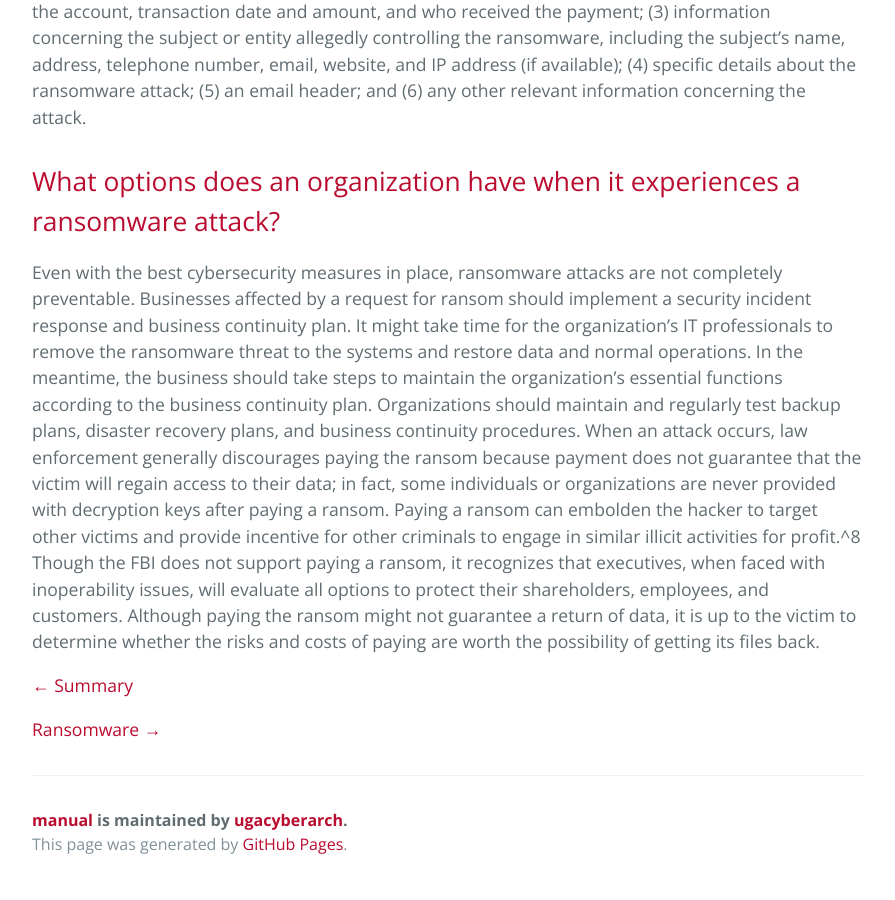
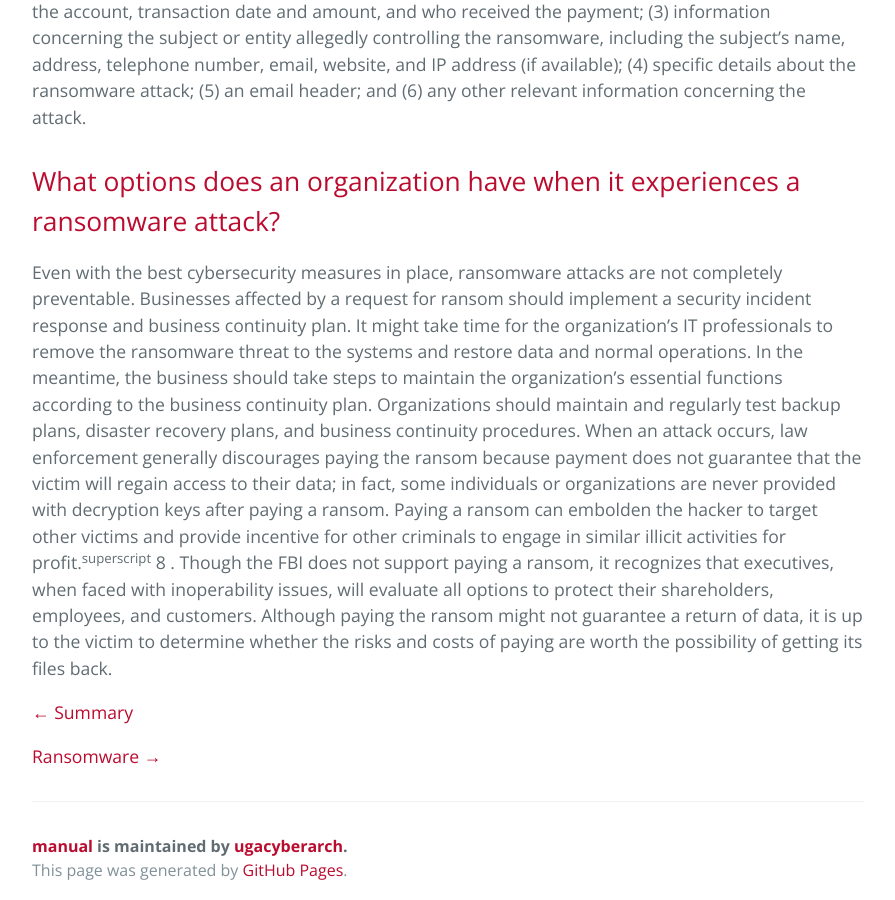
Before and after one commit to ugacyberarch/manual, a Jekyll site: the page built from ransomware.md, in a window 1280 px wide and 900 px high, scrolled down 994 px. Shown: the whole window, without its empty margins (192-1087 px from the left). Built offline with Jekyll 4.4.1, drawn with Linux system fonts in a browser that asks for light colours.

Commit message:
Update from Forestry.io Sammy Vo updated ransomware.md

```diff
--- a/ransomware.md
+++ b/ransomware.md
@@ -18,7 +18,7 @@ Victims of ransomware should report to the Cybersecurity and Infrastructure Secu
 
 ## What options does an organization have when it experiences a ransomware attack?
 
-Even with the best cybersecurity measures in place, ransomware attacks are not completely preventable. Businesses affected by a request for ransom should implement a security incident response and business continuity plan. It might take time for the organization’s IT professionals to remove the ransomware threat to the systems and restore data and normal operations. In the meantime, the business should take steps to maintain the organization’s essential functions according to the business continuity plan. Organizations should maintain and regularly test backup plans, disaster recovery plans, and business continuity procedures. When an attack occurs, law enforcement generally discourages paying the ransom because payment does not guarantee that the victim will regain access to their data; in fact, some individuals or organizations are never provided with decryption keys after paying a ransom. Paying a ransom can embolden the hacker to target other victims and provide incentive for other criminals to engage in similar illicit activities for profit.^8 Though the FBI does not support paying a ransom, it recognizes that executives, when faced with inoperability issues, will evaluate all options to protect their shareholders, employees, and customers. Although paying the ransom might not guarantee a return of data, it is up to the victim to determine whether the risks and costs of paying are worth the possibility of getting its files back.
+Even with the best cybersecurity measures in place, ransomware attacks are not completely preventable. Businesses affected by a request for ransom should implement a security incident response and business continuity plan. It might take time for the organization’s IT professionals to remove the ransomware threat to the systems and restore data and normal operations. In the meantime, the business should take steps to maintain the organization’s essential functions according to the business continuity plan. Organizations should maintain and regularly test backup plans, disaster recovery plans, and business continuity procedures. When an attack occurs, law enforcement generally discourages paying the ransom because payment does not guarantee that the victim will regain access to their data; in fact, some individuals or organizations are never provided with decryption keys after paying a ransom. Paying a ransom can embolden the hacker to target other victims and provide incentive for other criminals to engage in similar illicit activities for profit.<sup>superscript</sup> 8 . Though the FBI does not support paying a ransom, it recognizes that executives, when faced with inoperability issues, will evaluate all options to protect their shareholders, employees, and customers. Although paying the ransom might not guarantee a return of data, it is up to the victim to determine whether the risks and costs of paying are worth the possibility of getting its files back.
 
  [← Summary](./fake_emails.html "Summary")
 
```
